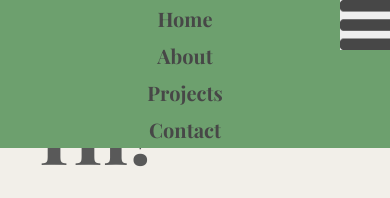
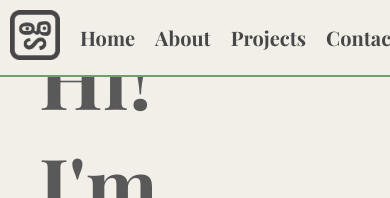
Before and after one commit to sarahghossen/Portfolio, a React (Create React App) app: page / in a window 390 px wide. Shown: the top 198 px of the page. Built offline with nearby package versions, Linux system fonts and the light colour scheme.

Commit message:
header mobile

```diff
--- a/package.json
+++ b/package.json
@@ -10,6 +10,7 @@
     "@testing-library/user-event": "^12.1.10",
     "keyframe": "^2.1.0",
     "react": "^17.0.2",
+    "react-burger-menu": "^2.9.2",
     "react-dom": "^17.0.2",
     "react-icons": "^4.2.0",
     "react-player": "^2.9.0",
--- a/src/Header.js
+++ b/src/Header.js
@@ -5,14 +5,15 @@ import { AiFillGithub } from "react-icons/ai";
 import { AiOutlineLinkedin } from "react-icons/ai";
 import { HiOutlineMail } from "react-icons/hi";
 import { useMediaQuery } from "./useMediaQuery";
+import { slide as Menu } from "react-burger-menu";
 
 const Header = () => {
-  const [burger, setBurger] = useState(false);
+  // const [burger, setBurger] = useState(false);
   let isPageWide = useMediaQuery("(min-width: 900px)");
 
-  const handleLink = () => {
-    setBurger(!burger);
-  };
+  // const handleLink = () => {
+  //   setBurger(!burger);
+  // };
 
   return isPageWide ? (
     <Container>
@@ -44,73 +45,85 @@ const Header = () => {
       </LinkDiv>
     </Container>
   ) : (
+    <Container>
+      <StyledLink to="home" spy={true} smooth={true}>
+        <Img src="/images/myLogo.png" alt="Icon" />
+      </StyledLink>
+      <LinkDiv>
+        <StyledLink LinkactiveClass="active" to="home" spy={true} smooth={true}>
+          Home
+        </StyledLink>
+        <StyledLink to="about" spy={true} smooth={true}>
+          About
+        </StyledLink>
+        <StyledLink to="projects" spy={true} smooth={true}>
+          Projects
+        </StyledLink>
+        <StyledLink to="contact" spy={true} smooth={true}>
+          Contact
+        </StyledLink>
+      </LinkDiv>
+    </Container>
     // Mobile
-    <ContainerMobile>
-      <StyledLinkMobile to="home" spy={true} smooth={true}>
-        <Img src="/images/myLogo.png" alt="Icon" />
-      </StyledLinkMobile>
-      <ButtonDiv>
-        <Burger
-          onClick={() => {
-            setBurger(!burger);
-          }}
-        ></Burger>
-      </ButtonDiv>
-      <LinkDivMobile burger={burger}>
-        <UL>
-          <LI>
-            <StyledLinkMobile
-              onClick={() => setBurger(!burger)}
-              LinkactiveClass="active"
-              to="home"
-              spy={true}
-              smooth={true}
-            >
-              Home
-            </StyledLinkMobile>
-          </LI>
-          <LI>
-            <StyledLinkMobile
-              onClick={() => setBurger(!burger)}
-              to="about"
-              spy={true}
-              smooth={true}
-            >
-              About
-            </StyledLinkMobile>
-          </LI>
-          <LI>
-            <StyledLinkMobile
-              onClick={() => setBurger(!burger)}
-              to="projects"
-              spy={true}
-              smooth={true}
-            >
-              Projects
-            </StyledLinkMobile>
-          </LI>
-          <LI>
-            <StyledLinkMobile
-              onClick={() => setBurger(!burger)}
-              to="contact"
-              spy={true}
-              smooth={true}
-            >
-              Contact
-            </StyledLinkMobile>
-          </LI>
-        </UL>
-        {/* <IconDiv href="https://github.com/sarahghossen">
-        <AiFillGithub />
-      </IconDiv>
-      <IconDiv href="https://www.linkedin.com/in/sarahghossen/">
-        <AiOutlineLinkedin />
-      </IconDiv>
-      <IconDiv href="mailto:ghossensarah@gmail.com">
-        <HiOutlineMail />
-      </IconDiv> */}
-      </LinkDivMobile>
-    </ContainerMobile>
+    // <ContainerMobile>
+    //   <StyledLinkMobile to="home" spy={true} smooth={true}>
+    //     <Img src="/images/myLogo.png" alt="Icon" />
+    //   </StyledLinkMobile>
+    //   <ButtonDiv>
+    //     <Burger
+    //       onClick={() => {
+    //         setBurger(!burger);
+    //       }}
+    //     ></Burger>
+    //   </ButtonDiv>
+    //   <Menu styles>
+    //     <LinkDivMobile burger={burger}>
+    //       <UL>
+    //         <LI>
+    //           <StyledLinkMobile
+    //             onClick={() => setBurger(!burger)}
+    //             LinkactiveClass="active"
+    //             to="home"
+    //             spy={true}
+    //             smooth={true}
+    //           >
+    //             Home
+    //           </StyledLinkMobile>
+    //         </LI>
+    //         <LI>
+    //           <StyledLinkMobile
+    //             onClick={() => setBurger(!burger)}
+    //             to="about"
+    //             spy={true}
+    //             smooth={true}
+    //           >
+    //             About
+    //           </StyledLinkMobile>
+    //         </LI>
+    //         <LI>
+    //           <StyledLinkMobile
+    //             onClick={() => setBurger(!burger)}
+    //             to="projects"
+    //             spy={true}
+    //             smooth={true}
+    //           >
+    //             Projects
+    //           </StyledLinkMobile>
+    //         </LI>
+    //         <LI>
+    //           <StyledLinkMobile
+    //             onClick={() => setBurger(!burger)}
+    //             to="contact"
+    //             spy={true}
+    //             smooth={true}
+    //           >
+    //             Contact
+    //           </StyledLinkMobile>
+    //         </LI>
+    //       </UL>
+    //     </LinkDivMobile>
+    //   </Menu>
+    // </ContainerMobile>
   );
 };
 
@@ -181,7 +194,7 @@ const LI = styled.li`
   transition: all 0.2s ease;
   padding: 5px;
   text-align: center;
-  /* width: 100vw; */
+  width: 100vw;
 `;
 
 const Container = styled.div`
```
Also changed, not shown: 1 other file (tests, documents, lock files or other folders).
